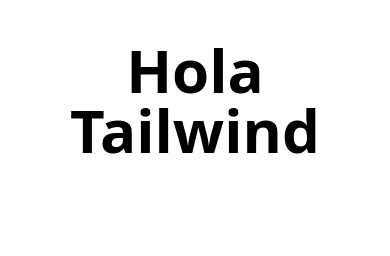
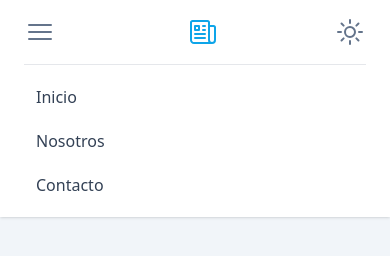
Before and after one commit to AnthonyRodriguez0506/TailwindBlog, a website: page public/index.html in a window 390 px wide. Drawn offline with Linux system fonts and the light colour scheme.

Commit message:
Add Icon, header and nav menu for mobile devices

```diff
--- a/public/index.html
+++ b/public/index.html
@@ -5,8 +5,47 @@
     <meta name="viewport" content="width=device-width, initial-scale=1.0">
     <title>Tailwind Blog</title>
     <link rel="stylesheet" href="/public/build/output.css">
+    <link rel="shortcut icon" href="/images/icon.png" type="image/x-icon">
 </head>
-<body>
-    <h1 class="text-center font-bold text-6xl py-10">Hola Tailwind</h1>
+<body class="bg-slate-100">
+    <header class="bg-white shadow px-6">
+        <div class="flex max-w-6xl mx-auto justify-between h-16 items-center">
+            <button class="h-8 w-8 text-slate-500 hover:bg-sky-500 hover:text-slate-100 transition rounded">
+                <svg data-slot="icon" fill="none" stroke-width="1.5" stroke="currentColor" viewBox="0 0 24 24" xmlns="http://www.w3.org/2000/svg" aria-hidden="true">
+                    <path stroke-linecap="round" stroke-linejoin="round" d="M3.75 6.75h16.5M3.75 12h16.5m-16.5 5.25h16.5"></path>
+                </svg>
+            </button>
+
+            <div class="flex -mr-4 items-center">
+                <a class="justify-between h-8 w-8 text-sky-500 transition" href="index.html">
+                    <svg data-slot="icon" fill="none" stroke-width="1.5" stroke="currentColor" viewBox="0 0 24 24" xmlns="http://www.w3.org/2000/svg" aria-hidden="true">
+                        <path stroke-linecap="round" stroke-linejoin="round" d="M12 7.5h1.5m-1.5 3h1.5m-7.5 3h7.5m-7.5 3h7.5m3-9h3.375c.621 0 1.125.504 1.125 1.125V18a2.25 2.25 0 0 1-2.25 2.25M16.5 7.5V18a2.25 2.25 0 0 0 2.25 2.25M16.5 7.5V4.875c0-.621-.504-1.125-1.125-1.125H4.125C3.504 3.75 3 4.254 3 4.875V18a2.25 2.25 0 0 0 2.25 2.25h13.5M6 7.5h3v3H6v-3Z"></path>
+                    </svg>
+                </a>
+
+                <div class="space-x-8 ml-8 hidden sm:flex">
+                    <a class="text-slate-600 px-3 py-2 hover:text-sky-500 transition-colors" href="#">INICIO</a>
+                    <a class="text-slate-600 px-3 py-2 hover:text-sky-500 transition-colors" href="#">NOSOTROS</a>
+                    <a class="text-slate-600 px-3 py-2 hover:text-sky-500 transition-colors" href="#">CONTACTO</a>
+                </div>
+
+            </div>
+
+            <div class="flex">
+                <button class="h-8 w-8 text-slate-500 hover:text-sky-500 transition">
+                    <svg data-slot="icon" fill="none" stroke-width="1.5" stroke="currentColor" viewBox="0 0 24 24" xmlns="http://www.w3.org/2000/svg" aria-hidden="true">
+                        <path stroke-linecap="round" stroke-linejoin="round" d="M12 3v2.25m6.364.386-1.591 1.591M21 12h-2.25m-.386 6.364-1.591-1.591M12 18.75V21m-4.773-4.227-1.591 1.591M5.25 12H3m4.227-4.773L5.636 5.636M15.75 12a3.75 3.75 0 1 1-7.5 0 3.75 3.75 0 0 1 7.5 0Z"></path>
+                    </svg>
+                </button>
+            </div>
+        </div>
+
+        <div class="space-y-1 pb-3 border-t py-3 sm:hidden">
+            <a href="#" class="block px-3 py-2 rounded-md transition-colors text-slate-700 hover:bg-sky-500 hover:text-white">Inicio</a>
+            <a href="#" class="block px-3 py-2 rounded-md transition-colors text-slate-700 hover:bg-sky-500 hover:text-white">Nosotros</a>
+            <a href="#" class="block px-3 py-2 rounded-md transition-colors text-slate-700 hover:bg-sky-500 hover:text-white">Contacto</a>
+        </div>
+    </header>
+
 </body>
 </html>
```
Also changed, not shown: images/icon.png (added), public/build/output.css.
